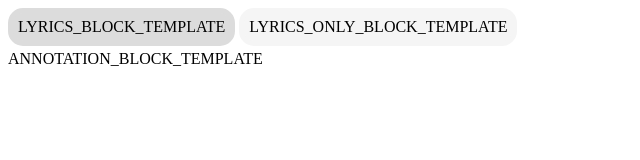
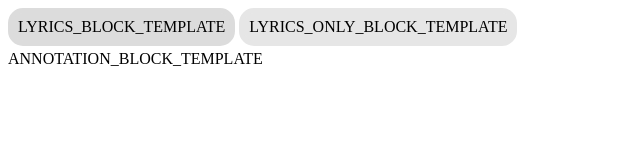
Before and after one commit to wf34/geniusbooklet, a website: page annotation_block.html in a window 1280 px wide. Shown: the whole page, without its empty margins (0-640 px from the left). Drawn offline with Linux system fonts and the light colour scheme.

Commit message:
[modif] lyrics clouds style

```diff
--- a/annotation_block.html
+++ b/annotation_block.html
@@ -16,8 +16,8 @@
   }
   .lyrics_only_block {
     overflow: hidden;
-    background-color: RGB(245, 245, 245);
-    border: 5px solid RGB(245, 245, 245);
+    background-color: RGB(230, 230, 230);
+    border: 5px solid RGB(230, 230, 230);
     padding: 5px 5px 5px 5px;
     border-radius: 15px;
     display: inline-block;
```
